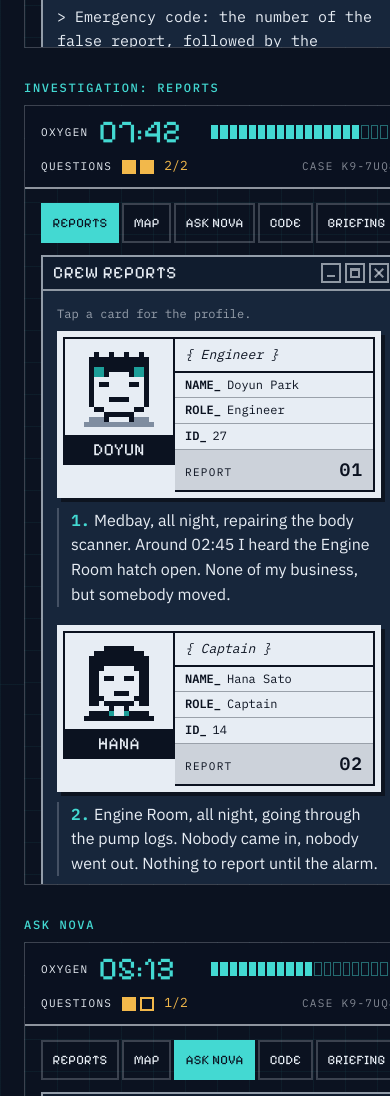
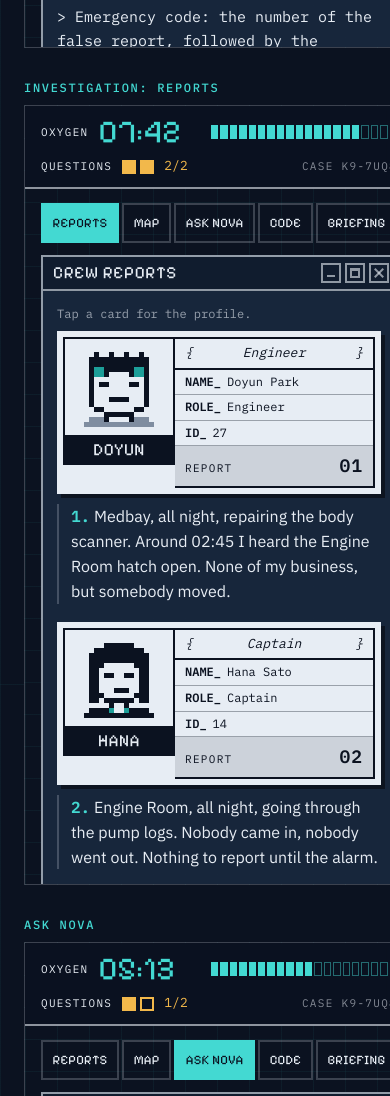
Before and after one commit to davidzhou-polimi/kepler-9-sabotage, a website with bundled scripts: page mocks.html in a window 390 px wide. Shown: the part 1848-2944 px from the top of the page. Built offline with nearby package versions, Linux system fonts and the light colour scheme.

Commit message:
Display font: Jersey 10
Jersey 10 is now the default for everyone; the other candidates stay
reachable with ?font= and in mocks.html. ID card values wrap instead of
being cut on phones, role braces sit at the header edges. The service
worker always revalidates, so a release never mixes old and new files.

Co-Authored-By: Claude Opus 5.5 <noreply@anthropic.com>

```diff
--- a/css/style.css
+++ b/css/style.css
@@ -18,8 +18,8 @@
   --bar: #101C2E;
   --accent: var(--cyan);
 
-  --fd: 'Pixelify Sans';
-  --ds: 1;                 /* per-font size correction */
+  --fd: 'Jersey 10';       /* chosen display font (candidates below, for the mocks and ?font=) */
+  --ds: 1.3;               /* per-font size correction */
   --font-text: 'IBM Plex Sans', system-ui, sans-serif;
   --font-mono: 'IBM Plex Mono', ui-monospace, monospace;
 }
@@ -273,11 +273,15 @@ button.idcard:hover, button.idcard:focus-visible { outline: 3px solid var(--cyan
   font-size: calc(var(--ds) * 17px); line-height: 1; padding: 6px 2px 5px; letter-spacing: 0.03em;
 }
 .idcard-right { display: flex; flex-direction: column; border: 2px solid var(--ink); border-left: 0; min-width: 0; }
-.idcard-role { font-size: 13px; font-style: italic; padding: 6px 10px; border-bottom: 2px solid var(--ink); }
+.idcard-role {
+  display: flex; align-items: center; justify-content: space-between; gap: 6px;
+  font-size: 13px; font-style: italic; line-height: 1.3; text-align: center;
+  padding: 6px 10px; border-bottom: 2px solid var(--ink);
+}
 .idcard-list { margin: 0; font-size: 12px; }
 .idcard-list div { display: flex; gap: 6px; padding: 3px 10px; border-bottom: 1px solid rgba(11, 18, 32, 0.35); }
 .idcard-list dt { font-weight: 600; }
-.idcard-list dd { margin: 0; overflow: hidden; text-overflow: ellipsis; white-space: nowrap; }
+.idcard-list dd { margin: 0; min-width: 0; overflow-wrap: anywhere; }
 .idcard-num { margin-top: auto; padding: 6px 10px; background: rgba(11, 18, 32, 0.12); display: flex; justify-content: space-between; align-items: baseline; }
 .idcard-num b { font-size: 18px; letter-spacing: 0.05em; }
 
--- a/js/fonts.js
+++ b/js/fonts.js
@@ -1,4 +1,5 @@
-// Display font candidates (not chosen yet). Dev switch: ?font=1..4 picks one; with ?dev=1 or ?font=, key F cycles.
+// Display font: Jersey 10 (chosen 2026-11-23 from mocks.html). The other candidates stay for comparison:
+// ?font=1..4 picks one; with ?dev=1 or ?font=, key F cycles.
 export const DISPLAY_FONTS = [
   { n: 1, name: 'Pixelify Sans' },
   { n: 2, name: 'Silkscreen' },
@@ -6,9 +7,10 @@ export const DISPLAY_FONTS = [
   { n: 4, name: 'Press Start 2P' },
 ];
 const KEY = 'k9-display-font';
+export const DEFAULT_FONT = 3; // Jersey 10
 
 export function setFont(n, { toast = true } = {}) {
-  const f = DISPLAY_FONTS.find((x) => x.n === Number(n)) || DISPLAY_FONTS[0];
+  const f = DISPLAY_FONTS.find((x) => x.n === Number(n)) || DISPLAY_FONTS.find((x) => x.n === DEFAULT_FONT);
   document.documentElement.dataset.font = String(f.n);
   try { localStorage.setItem(KEY, String(f.n)); } catch { /* ignore */ }
   if (toast) showToast(`DISPLAY FONT ${f.n}/4: ${f.name}`);
@@ -26,12 +28,13 @@ function showToast(text) {
 
 export function initFontSwitch() {
   const fromUrl = new URLSearchParams(location.search).get('font');
+  const dev = new URLSearchParams(location.search).get('dev') === '1';
+  // a font picked with F is remembered only on developer URLs: players always get the chosen one
   let saved = null;
-  try { saved = localStorage.getItem(KEY); } catch { /* ignore */ }
-  setFont(fromUrl || saved || 1, { toast: Boolean(fromUrl) });
+  if (dev) { try { saved = localStorage.getItem(KEY); } catch { /* ignore */ } }
+  setFont(fromUrl || saved || DEFAULT_FONT, { toast: Boolean(fromUrl) });
   // the key only works on developer URLs: players at the festival must not switch fonts by accident
-  const params = new URLSearchParams(location.search);
-  if (params.get('dev') !== '1' && !fromUrl) return;
+  if (!dev && !fromUrl) return;
   document.addEventListener('keydown', (e) => {
     if (e.key !== 'f' && e.key !== 'F') return;
     if (e.ctrlKey || e.metaKey || e.altKey || (e.target.matches && e.target.matches('input, select, textarea'))) return;
--- a/js/ui.js
+++ b/js/ui.js
@@ -56,7 +56,7 @@ export function crewCard(c, p, { asButton = true } = {}) {
       <div class="idcard-name">${P.short.toUpperCase()}</div>
     </div>
     <div class="idcard-right">
-      <div class="idcard-role">{ ${esc(P.role)} }</div>
+      <div class="idcard-role"><span aria-hidden="true">{</span><span>${esc(P.role)}</span><span aria-hidden="true">}</span></div>
       <dl class="idcard-list">
         <div><dt>NAME_</dt><dd>${esc(P.name)}</dd></div>
         <div><dt>ROLE_</dt><dd>${esc(P.role)}</dd></div>
```
Also changed, not shown: index.html (+1 -1 lines), sw.js (+5 -2 lines), README.md.
